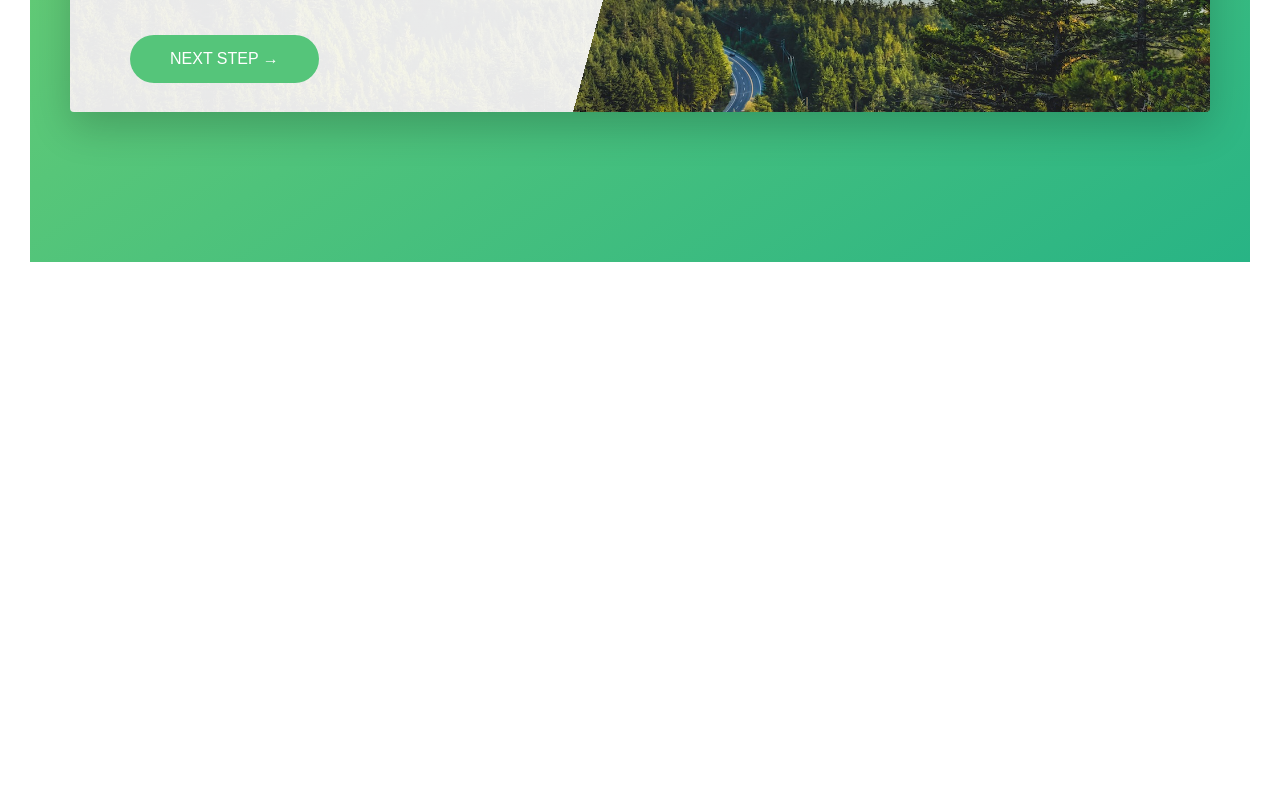
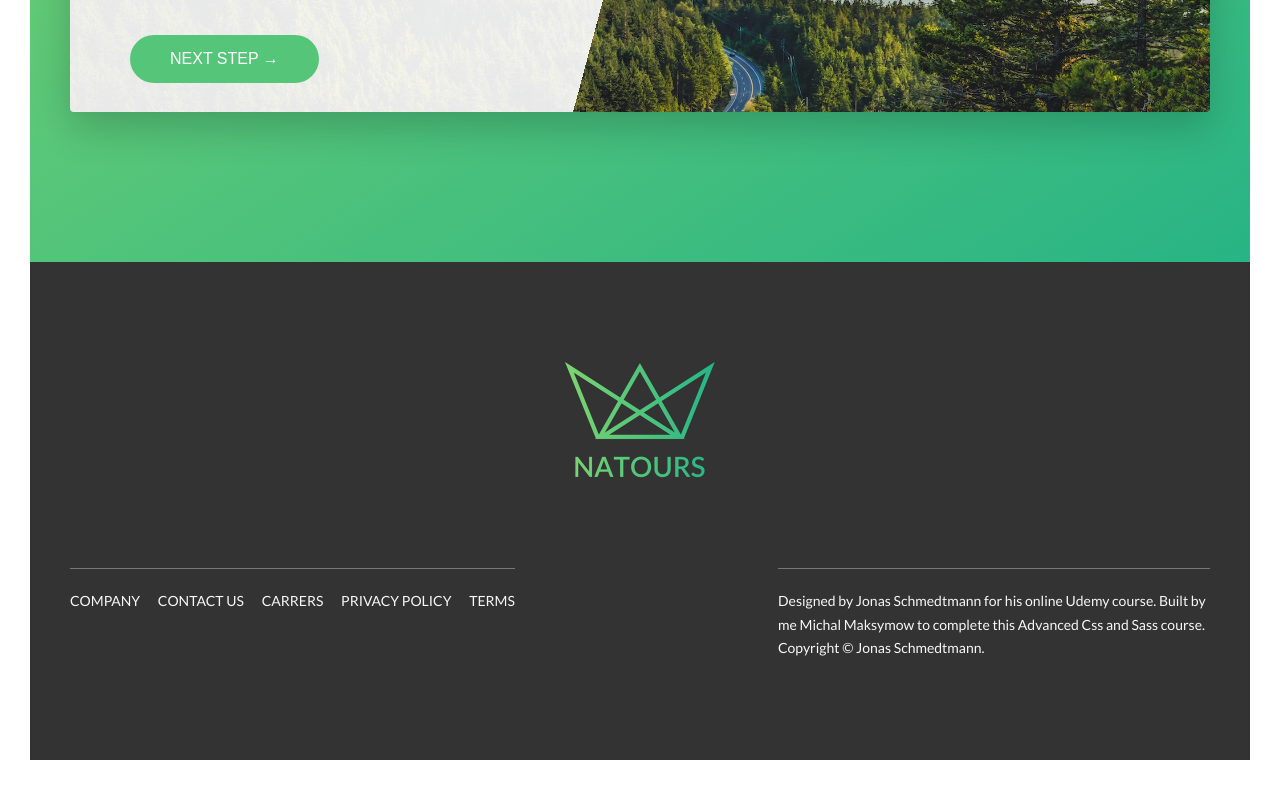
Before and after one commit to michalmaksymow/Html-Css-Microdesigns, a website: page landing-2-natours/index.html in a window 1280 px wide. Shown: the part 5070-5860 px from the top of the page. Before the commit the page ends 5362 px from the top, so only its background shows below. Drawn offline with Linux system fonts and the light colour scheme.

Commit message:
Create footer

```diff
--- a/landing-2-natours/index.html
+++ b/landing-2-natours/index.html
@@ -330,5 +330,45 @@
         </div>
       </section>
     </main>
+
+    <footer class="footer">
+      <div class="footer__logo-box u-margin-bottom-big">
+        <img class="footer__logo" src="img/logo-green-2x.png" alt="Natours Logo" />
+      </div>
+
+      <div class="row">
+        <div class="col-1-of-2">
+          <div class="footer__navigation">
+            <ul class="footer__list u-uppercase-text">
+              <li class="footer__item">
+                <a href="#" class="footer__link">Company</a>
+              </li>
+              <li class="footer__item">
+                <a href="#" class="footer__link">Contact us</a>
+              </li>
+              <li class="footer__item">
+                <a href="#" class="footer__link">Carrers</a>
+              </li>
+              <li class="footer__item">
+                <a href="#" class="footer__link">Privacy policy</a>
+              </li>
+              <li class="footer__item">
+                <a href="#" class="footer__link">Terms</a>
+              </li>
+            </ul>
+          </div>
+        </div>
+
+        <div class="col-1-of-2">
+          <p class="footer__copyright">
+            Designed by
+            <a href="https://github.com/jonasschmedtmann" class="footer__link">Jonas Schmedtmann</a>
+            for his online Udemy course. Built by me
+            <a href="https://github.com/michalmaksymow" class="footer__link">Michal Maksymow</a> to
+            complete this Advanced Css and Sass course. Copyright &copy; Jonas Schmedtmann.
+          </p>
+        </div>
+      </div>
+    </footer>
   </body>
 </html>
--- a/landing-2-natours/sass/abstracts/_variables.scss
+++ b/landing-2-natours/sass/abstracts/_variables.scss
@@ -13,6 +13,7 @@ $color-grey-light-1: #f7f7f7;
 $color-grey-light-2: #eee;
 $color-grey-dark: #777;
 $color-grey-dark-2: #999;
+$color-grey-dark-3: #333;
 $color-white: #fff;
 $color-black: #000;
 
--- a/landing-2-natours/sass/base/_utilities.scss
+++ b/landing-2-natours/sass/base/_utilities.scss
@@ -1,5 +1,8 @@
 .u-center-text {
   text-align: center !important;
+}
+.u-uppercase-text {
+  text-transform: uppercase !important;
 }
 
 .u-margin-bottom-big {
--- /dev/null
+++ b/landing-2-natours/sass/layout/_footer.scss
@@ -0,0 +1,57 @@
+.footer {
+  background-color: $color-grey-dark-3;
+  padding: 10rem 0;
+  font-size: 1.4rem;
+  color: $color-grey-light-1;
+
+  &__logo-box {
+    text-align: center;
+  }
+
+  &__logo {
+    width: 15rem;
+    height: auto;
+  }
+
+  &__navigation {
+    border-top: 1px solid $color-grey-dark;
+    padding-top: 2rem;
+    display: inline-block;
+  }
+
+  &__list {
+    list-style: none;
+  }
+
+  &__item {
+    display: inline-block;
+
+    &:not(:last-child) {
+      margin-right: 1.5rem;
+    }
+  }
+
+  &__link {
+    transition: all 0.2s;
+
+    &:link,
+    &:visited {
+      color: $color-grey-light-1;
+      text-decoration: none;
+      display: inline-block;
+    }
+
+    &:hover,
+    &:active {
+      color: $color-primary;
+      transform: rotate(5deg) scale(1.05);
+    }
+  }
+
+  &__copyright {
+    border-top: 1px solid $color-grey-dark;
+    padding-top: 2rem;
+    width: 80%;
+    float: right;
+  }
+}
--- a/landing-2-natours/sass/main.scss
+++ b/landing-2-natours/sass/main.scss
@@ -16,6 +16,7 @@
 @import "components/form";
 @import "components/story";
 
+@import "layout/footer";
 @import "layout/grid";
 @import "layout/header";
 
```
Also changed, not shown: landing-2-natours/css/style.css.
